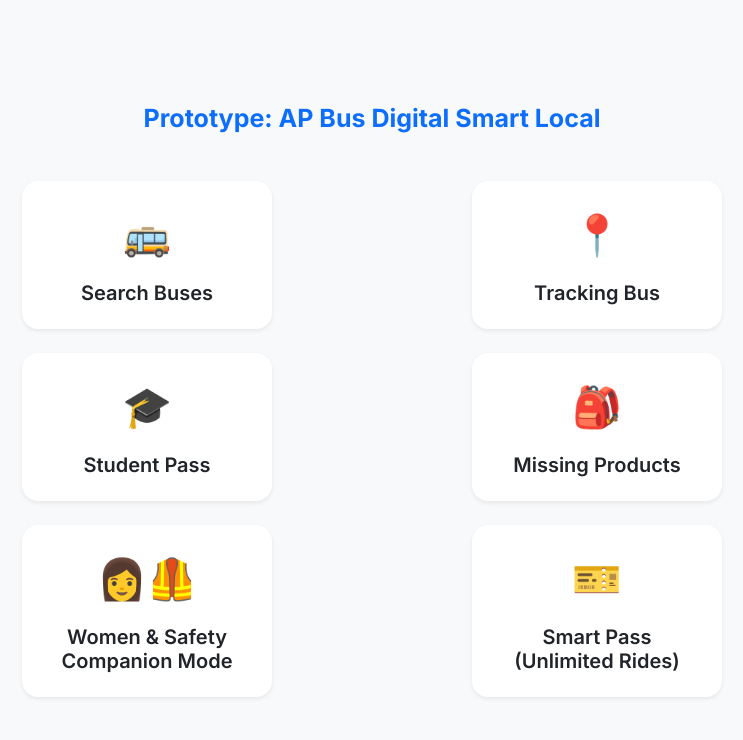
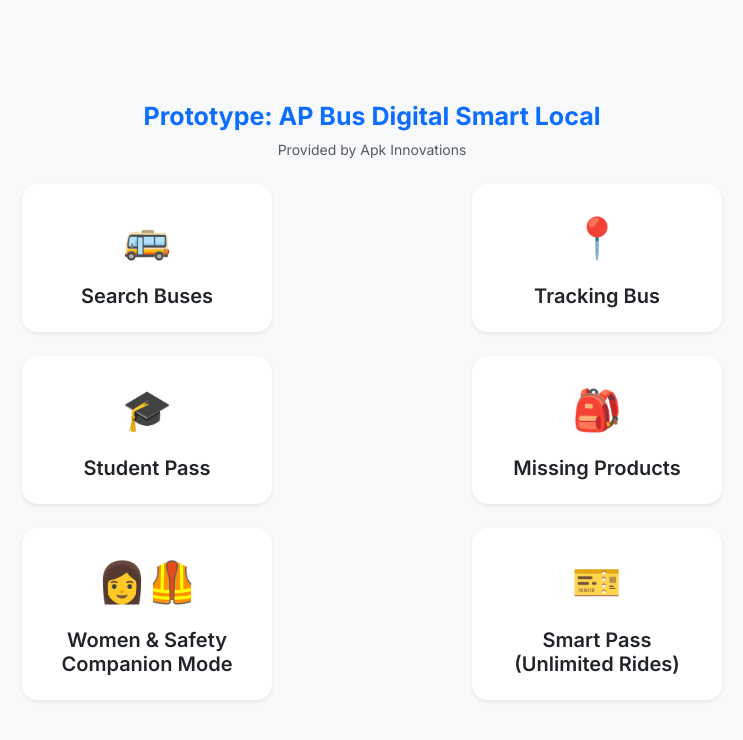
Before and after one commit to PanduChanti/apbusdigital, a React (Vite) app: page /user in a window 1280 px wide. Shown: the top 740 px of the page, without its empty margins (268-1011 px from the left). Built offline with nearby package versions, Linux system fonts and the light colour scheme.

Commit message:
eight attempt

```diff
--- a/src/user_app/Home.jsx
+++ b/src/user_app/Home.jsx
@@ -27,9 +27,13 @@
 
   return (
     <div className="d-flex flex-column align-items-center justify-content-center min-vh-100 bg-gradient-light-blue p-3 w-100">
-      <h1 className="display-4 fw-bolder text-primary mb-5 text-center" style={{ fontSize: '25px' }}>
+      <h1 className="display-4 fw-bolder text-primary mb-2 text-center" style={{ fontSize: '25px' }}>
         Prototype: AP Bus Digital Smart Local
       </h1>
+      <p className="text-muted text-center mb-4" style={{ fontSize: '14px' }}>
+        Provided by Apk Innovations
+      </p>
+
       <div className="row row-cols-1 row-cols-sm-2 row-cols-md-2 row-cols-lg-2 g-4 w-100 justify-content-center" style={{ maxWidth: '900px' }}>
         <OptionCard icon="🚌" title="Search Buses" path="/user/search-buses" />
         <OptionCard icon="📍" title="Tracking Bus" path="/user/track-bus" />
```
